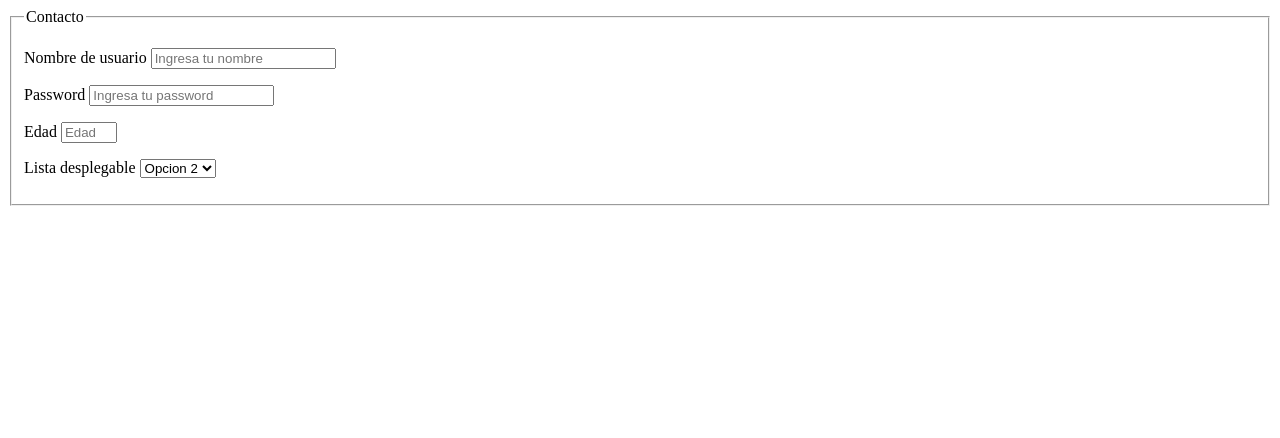
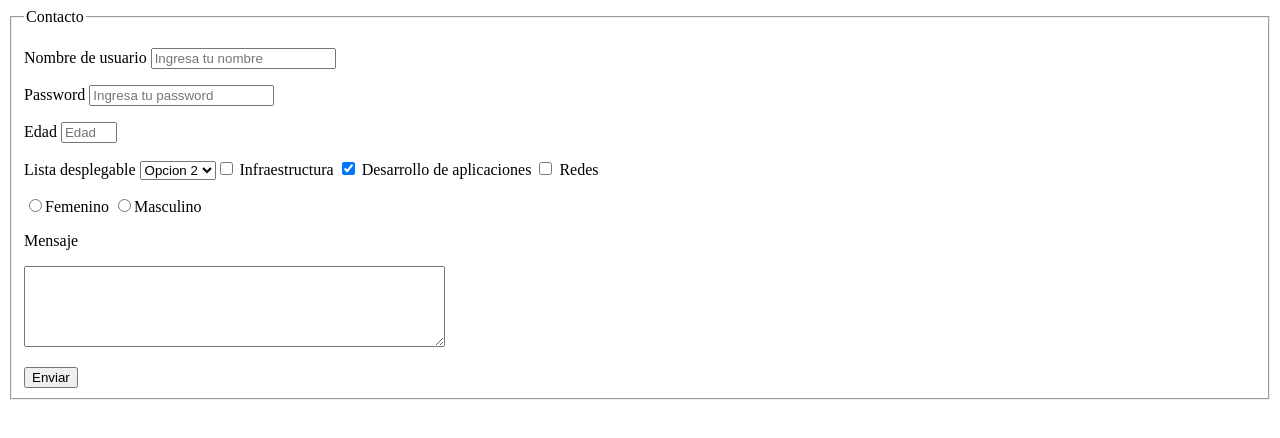
Before and after one commit to BrknTime/BrknTime.github.io, a plain HTML site: page index.html in a window 1280 px wide. Drawn offline with Linux system fonts and the light colour scheme.

Commit message:
Update index.html

```diff
--- a/index.html
+++ b/index.html
@@ -6,15 +6,16 @@
     <title>Desarrollo de aplicaciones</title>
 </head>
 <body>
+    <form name="form" method="post" action="/send.php">
     <fieldset>
         <legend>Contacto</legend>
         <p>
             Nombre de usuario
-        <input type="text" name="nombre" placeholder="Ingresa tu nombre">
+        <input type="text" name="nombre" placeholder="Ingresa tu nombre" minlength="3" maxlength="15" required>
         </p>
         <p>
             Password
-        <input type="password" name="nombre" placeholder="Ingresa tu password">
+        <input type="password" name="nombre" placeholder="Ingresa tu password" required>
         </p>
         <p>
             Edad
@@ -27,7 +28,23 @@
                 <option value="2" selected >Opcion 2 </option>
                 <option value="3">Opcion 3 </option>
         </p>
-
+        <p>
+        <input type="checkbox" name="curso"/> Infraestructura
+        <input type="checkbox" name="curso1" checked/> Desarrollo de aplicaciones
+        <input type="checkbox" name="curso2"/> Redes
+        </p>
+        <p>
+        <input type="radio" name="Genero" value="F"/>Femenino
+        <input type="radio" name="Genero" value="M" />Masculino
+        </p>
+        <p>
+            <p>
+            Mensaje
+            </p>
+            <textarea name="" cols="50" rows="5"></textarea>
+        </p>
+        <input type="submit" value="Enviar">
     </fieldset>
+    </form>
 </body>
 </html>
```
